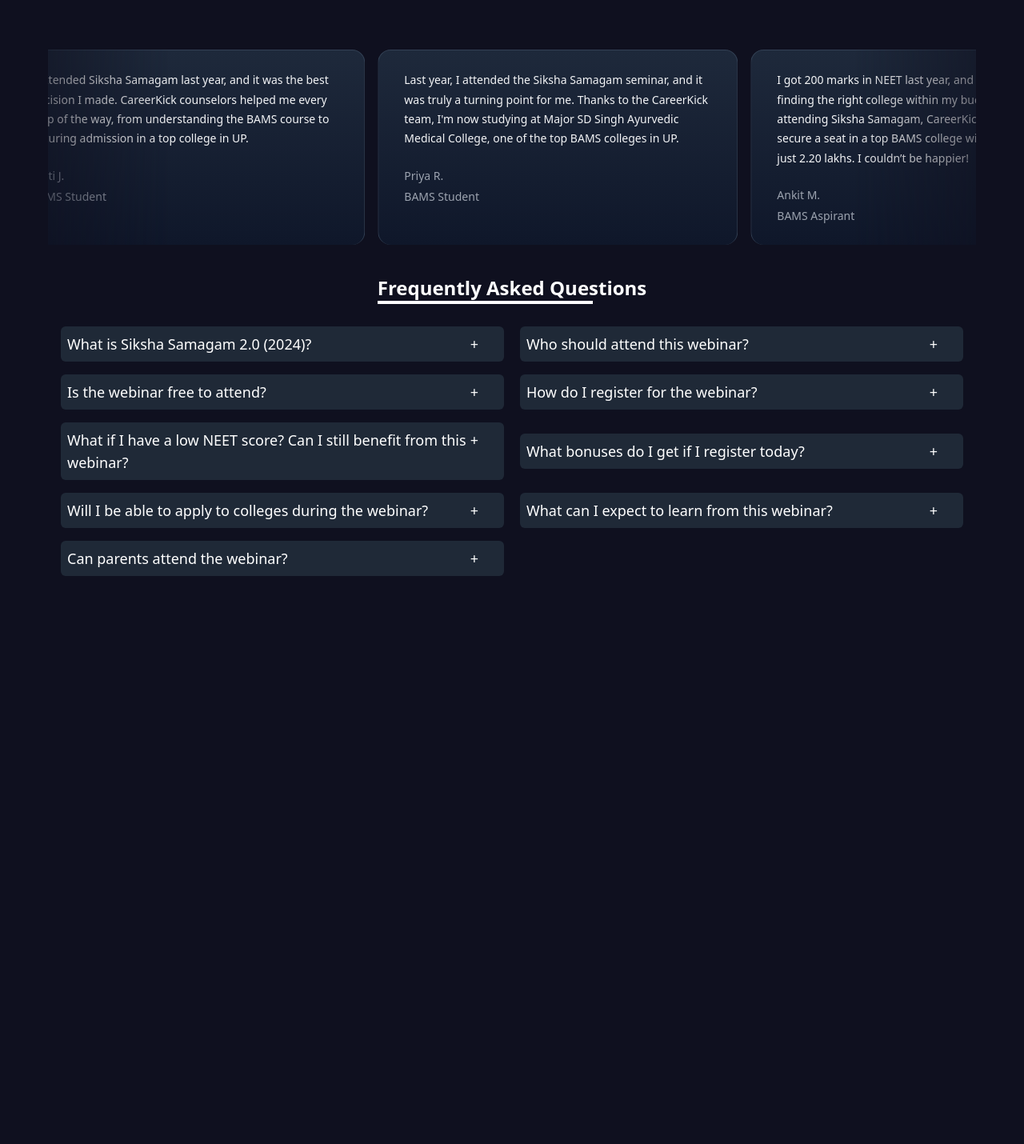
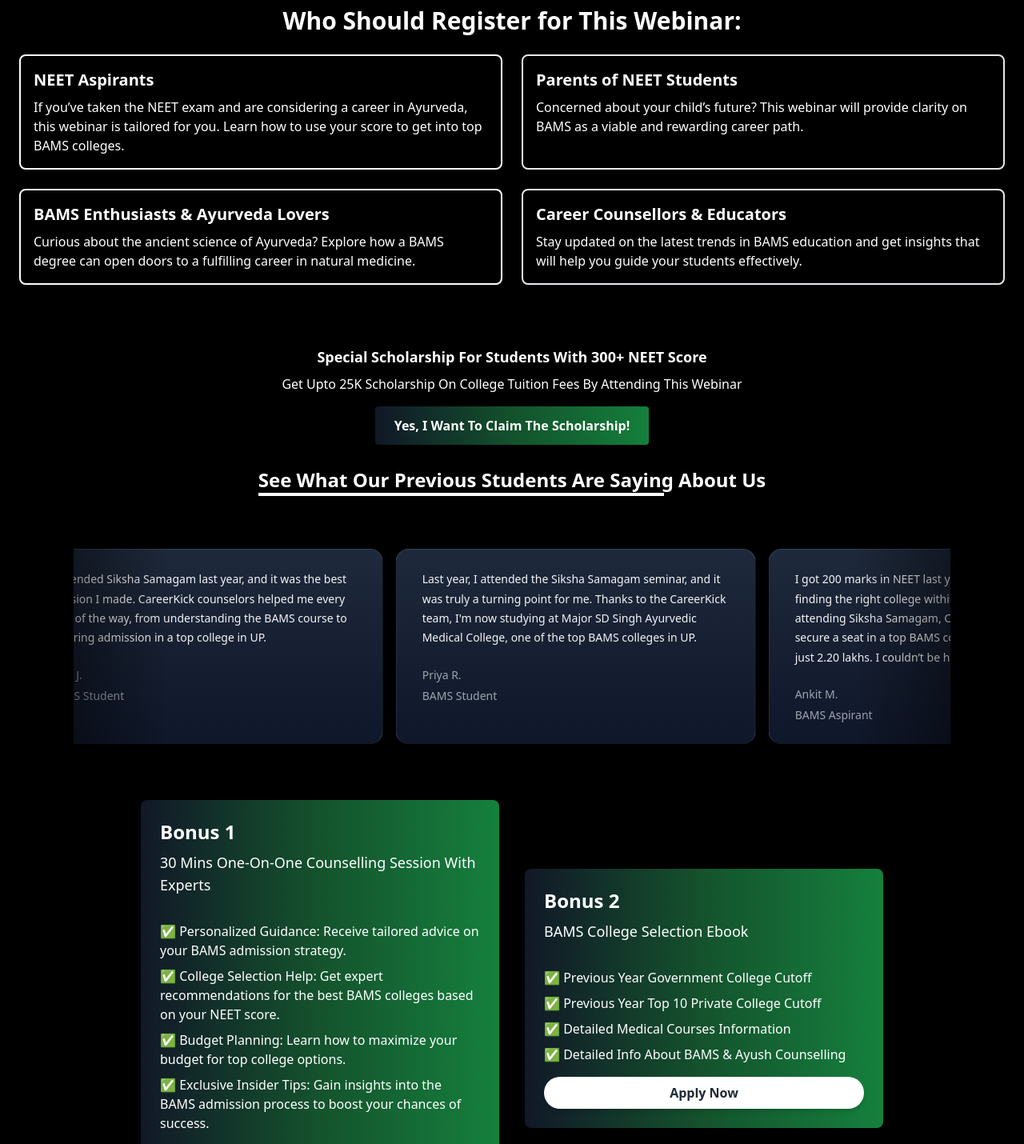
Before and after one commit to Pankajupadhyay01/Landing_page, a React (Vite) app: page / in a window 1280 px wide. Shown: the part 1320-2750 px from the top of the page at 80% size. Before the commit the page ends 2048 px from the top, so only its background shows below. Built offline with nearby package versions, Linux system fonts and the light colour scheme.

Commit message:
card edit

```diff
--- a/package.json
+++ b/package.json
@@ -12,7 +12,11 @@
   "dependencies": {
     "@tabler/icons-react": "^3.14.0",
     "clsx": "^2.1.1",
+    "cors": "^2.8.5",
+    "dotenv": "^16.4.5",
+    "express": "^4.19.2",
     "framer-motion": "^11.3.31",
+    "mongoose": "^8.6.0",
     "react": "^18.3.1",
     "react-dom": "^18.3.1",
     "tailwind-merge": "^2.5.2"
--- a/src/App.tsx
+++ b/src/App.tsx
@@ -1,13 +1,20 @@
+import Bonus from "./Components/Bonus/Bonus"
+import ScholarshipCard from "./Components/ScholarshipCard"
+import WebinarAudience from "./Components/WebinarAudience"
 import Faq from "./Page/Faq"
 import Hero from "./Page/Hero"
 import Testimonials from "./Page/Testimonials"
 
 const App = () => {
   return (
-    <div className=' text-white '>
+    <div className='text-white '>
       <Hero />
-      <div className="w-[95%] flex justify-center m-auto flex-col">
+      <WebinarAudience/>
+      <ScholarshipCard/>
+
+      <div className="w-[90%] flex justify-center m-auto flex-col">
         <Testimonials />
+        <Bonus/>
         <Faq />
       </div>
     </div>
--- /dev/null
+++ b/src/Components/Bonus/Bonus.tsx
@@ -0,0 +1,44 @@
+// src/PromotionalCards.tsx
+import React from "react";
+
+const PromotionalCards: React.FC = () => {
+  return (
+    <div className="flex flex-col lg:flex-row justify-center items-center gap-8 p-8">
+      {/* Card 1 */}
+      <div className="bg-gradient-to-r from-gray-900 via-green-900 to-green-700 text-white rounded-lg shadow-lg p-6 w-full max-w-md h-auto flex flex-col">
+        <div className="flex flex-col flex-grow">
+          <h2 className="text-2xl font-bold mb-2">Bonus 1</h2>
+          <p className="text-lg mb-4">30 Mins One-On-One Counselling Session With Experts</p>
+          <ul className="list-none space-y-2 mt-4 flex-grow">
+            <li>✅ Personalized Guidance: Receive tailored advice on your BAMS admission strategy.</li>
+            <li>✅ College Selection Help: Get expert recommendations for the best BAMS colleges based on your NEET score.</li>
+            <li>✅ Budget Planning: Learn how to maximize your budget for top college options.</li>
+            <li>✅ Exclusive Insider Tips: Gain insights into the BAMS admission process to boost your chances of success.</li>
+          </ul>
+        </div>
+        <button className="bg-white text-gray-900 font-semibold px-4 py-2 rounded-full shadow-md hover:bg-gray-100 transition mt-4 w-full">
+          Apply Now
+        </button>
+      </div>
+
+      {/* Card 2 */}
+      <div className="bg-gradient-to-r from-gray-900 via-green-900 to-green-700 text-white rounded-lg shadow-lg p-6 w-full max-w-md h-auto flex flex-col">
+        <div className="flex flex-col flex-grow">
+          <h2 className="text-2xl font-bold mb-2">Bonus 2</h2>
+          <p className="text-lg mb-4">BAMS College Selection Ebook</p>
+          <ul className="list-none space-y-2 mt-4 flex-grow">
+            <li>✅ Previous Year Government College Cutoff</li>
+            <li>✅ Previous Year Top 10 Private College Cutoff</li>
+            <li>✅ Detailed Medical Courses Information</li>
+            <li>✅ Detailed Info About BAMS & Ayush Counselling</li>
+          </ul>
+        </div>
+        <button className="bg-white text-gray-800 font-semibold px-4 py-2 rounded-full shadow-md hover:bg-gray-100 transition mt-4 w-full">
+          Apply Now
+        </button>
+      </div>
+    </div>
+  );
+};
+
+export default PromotionalCards;
--- /dev/null
+++ b/src/Components/ScholarshipCard.tsx
@@ -0,0 +1,22 @@
+import React from 'react';
+
+const ScholarshipAd: React.FC = () => {
+  return (
+    <div className="bg-black   flex flex-col items-center text-white py-7 mt-4 rounded-lg shadow-lg">
+      <div className="font-bold text-lg">
+        Special Scholarship For Students With 300+ NEET Score
+      </div>
+      <div className="mt-2 text-base">
+        Get Upto 25K Scholarship On College Tuition Fees By Attending This Webinar
+      </div>
+      <a
+        href="#"
+        className="bg-gradient-to-r from-gray-900 via-green-900 to-green-700 mt-4 inline-block shadow-2xl bg-green-600 hover:bg-green-700 text-white font-bold py-3 px-6 rounded transition-transform transform hover:scale-105 animate-pulse "
+      >
+        Yes, I Want To Claim The Scholarship!
+      </a>
+    </div>
+  );
+};
+
+export default ScholarshipAd;
--- /dev/null
+++ b/src/Components/WebinarAudience.tsx
@@ -0,0 +1,37 @@
+import React from 'react';
+
+const WebinarAudience: React.FC = () => {
+  return (
+    <div className="text-gray-800 py-8 px-6 rounded-lg shadow-lg mt-4">
+      <h2 className="text-3xl font-bold text-white mb-6 flex items-center justify-center">Who Should Register for This Webinar:</h2>
+      <div className="grid grid-cols-1 md:grid-cols-2 gap-6">
+        <div className="border-2 border-white text-white p-4 rounded-lg shadow-md hover:shadow-lg transition-shadow duration-300">
+          <h3 className="text-xl font-semibold  mb-2">NEET Aspirants</h3>
+          <p className="text-base">
+            If you’ve taken the NEET exam and are considering a career in Ayurveda, this webinar is tailored for you. Learn how to use your score to get into top BAMS colleges.
+          </p>
+        </div>
+        <div className="border-2  text-white p-4 rounded-lg shadow-md hover:shadow-lg transition-shadow duration-300">
+          <h3 className="text-xl font-semibold  mb-2">Parents of NEET Students</h3>
+          <p className="text-base">
+            Concerned about your child’s future? This webinar will provide clarity on BAMS as a viable and rewarding career path.
+          </p>
+        </div>
+        <div className="border-2 border-white text-white p-4 rounded-lg shadow-md hover:shadow-lg transition-shadow duration-300">
+          <h3 className="text-xl font-semibold  mb-2">BAMS Enthusiasts & Ayurveda Lovers</h3>
+          <p className="text-base">
+            Curious about the ancient science of Ayurveda? Explore how a BAMS degree can open doors to a fulfilling career in natural medicine.
+          </p>
+        </div>
+        <div className=" border-2 text-white p-4 rounded-lg shadow-md hover:shadow-lg transition-shadow duration-300">
+          <h3 className="text-xl font-semibold  mb-2">Career Counsellors & Educators</h3>
+          <p className="text-base">
+            Stay updated on the latest trends in BAMS education and get insights that will help you guide your students effectively.
+          </p>
+        </div>
+      </div>
+    </div>
+  );
+};
+
+export default WebinarAudience;
--- a/src/index.css
+++ b/src/index.css
@@ -2,6 +2,7 @@
 @tailwind components;
 @tailwind utilities;
 
-body {
-    background: #0f101f;
+
+body{
+    background: #000000;
 }
```
Also changed, not shown: 1 other file (tests, documents, lock files or other folders).
